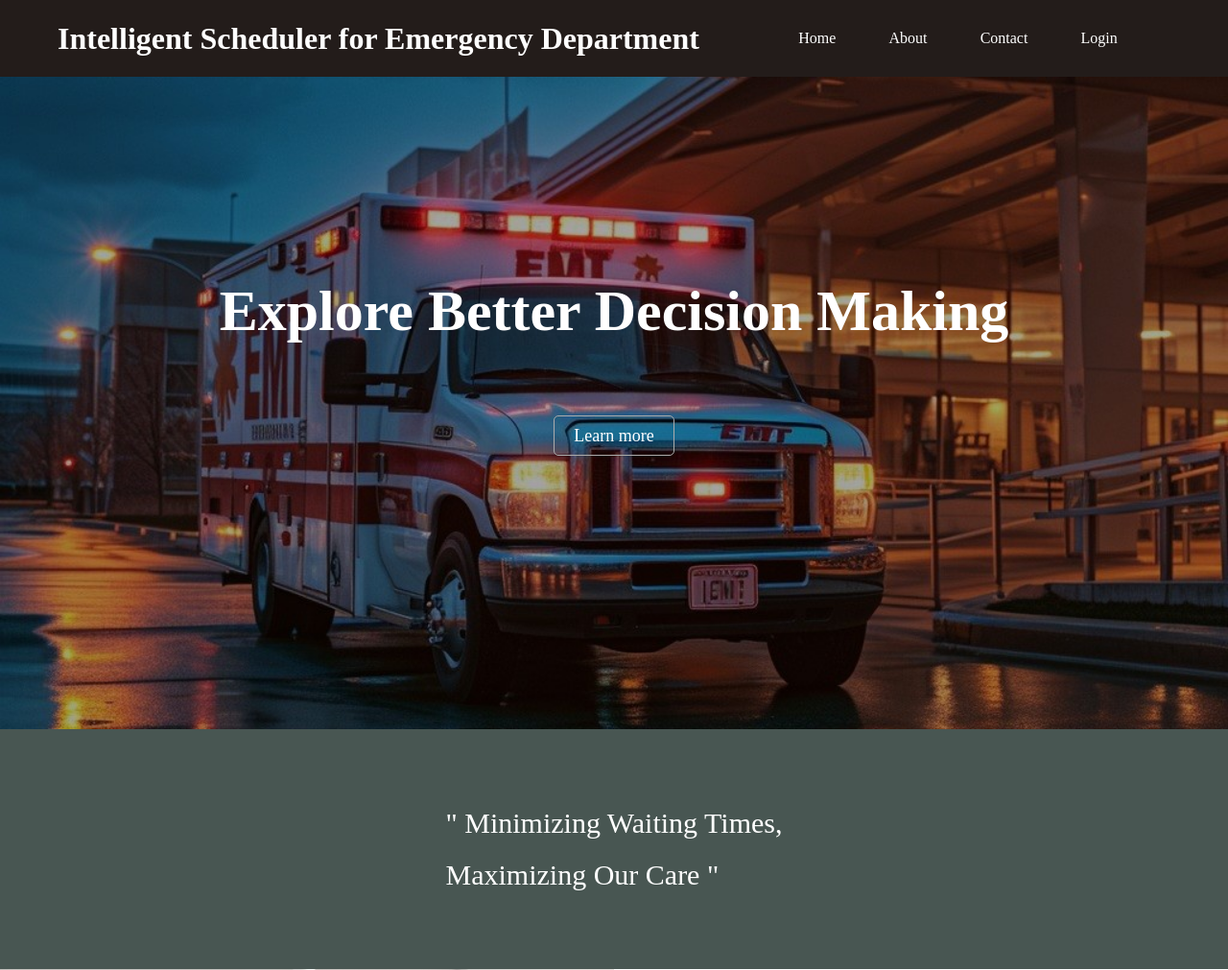
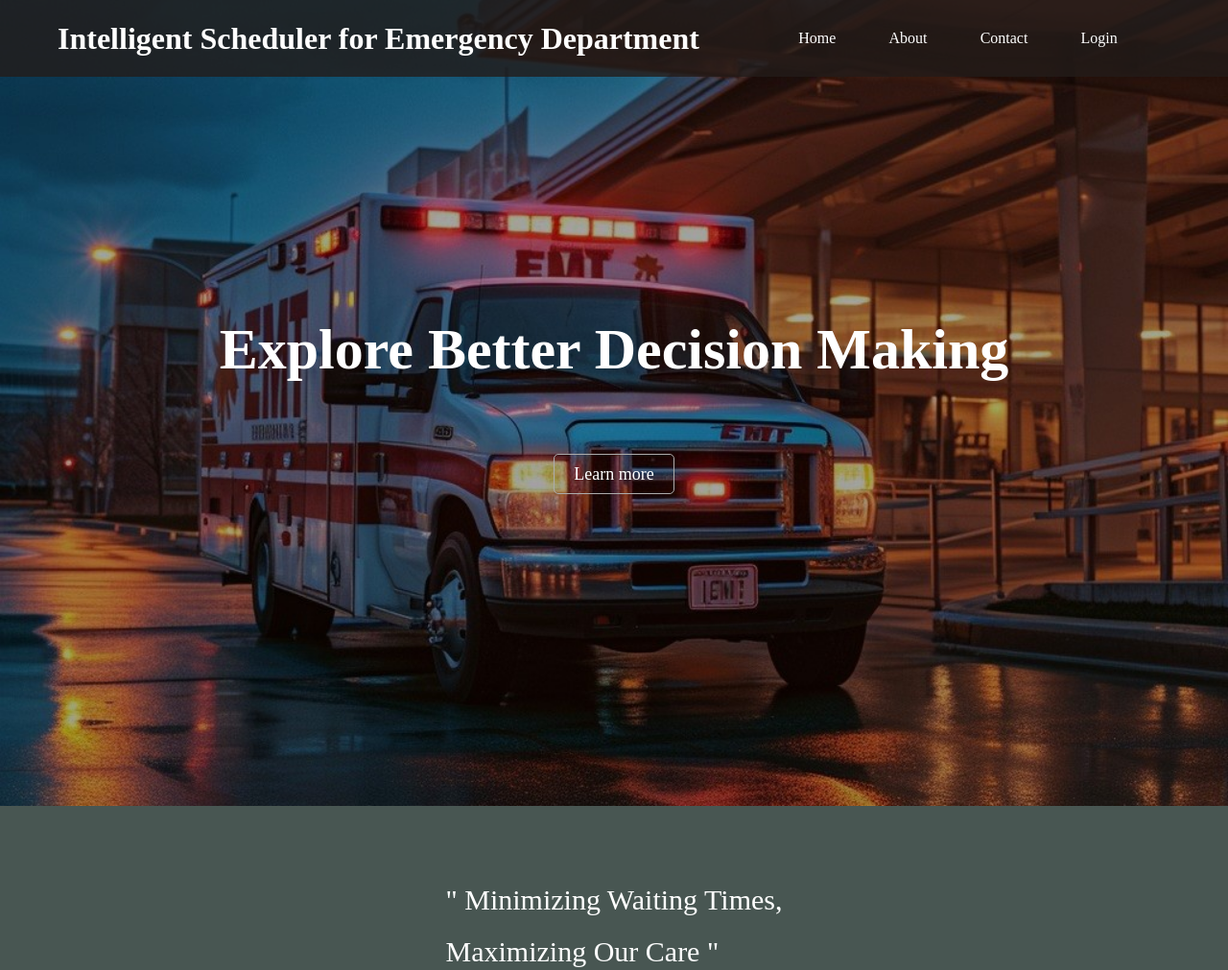
Before and after one commit to wang2653/Building-an-Intelligent-Job-Scheduler-for-Optimized-Request-Assignment, a Python web app: template templates/index.html in a window 1280 px wide; the page is wider, and only the part inside the window is pictured. Shown: the top 1011 px of that part at 96% size. Run offline with Jinja, Linux system fonts and the light colour scheme; the template is opened without the code that fills it, so the values that code supplies are empty.

Commit message:
modify web navigation bar

```diff
--- a/static/style.css
+++ b/static/style.css
@@ -6,10 +6,10 @@ html {
     scroll-behavior: smooth;
 }
 header {
-    background-color: #231c1a;
+    background-color: rgba(35, 28, 26, 0.8);
     height: 80px;
     width: 100%;
-    position: relative;
+    position: fixed;
 }
 h1 {
     color: white;
@@ -38,7 +38,7 @@ header a:hover {
 .explore {
     background-color: antiquewhite;
     color: white;
-    height: 85vh;
+    height: 105vh;
     background-image: url("../static/emergency1_dark.jpg");
     background-repeat: no-repeat;
     background-size: cover;
@@ -50,6 +50,7 @@ header a:hover {
 }
 .explore h2 {
     font-size: 60px;
+    margin-top: 80px;
 }
 .explore p {
     color: #fef7e6;
--- a/templates/index.html
+++ b/templates/index.html
@@ -11,15 +11,15 @@
     <h1>Intelligent Scheduler for Emergency Department</h1>
     <nav>
     <ul>
-        <li><a href="#">Home</a></li>
-        <li><a href="#">About</a></li>
+        <li><a href="#explore">Home</a></li>
+        <li><a href="https://github.com/wang2653/Building-an-Intelligent-Job-Scheduler-for-Optimized-Request-Assignment">About</a></li>
         <li><a href="#contact">Contact</a></li>
         <li><a href="#">Login</a></li>
     </ul>
     </nav>
     </header>
     <main>
-    <section class="explore">
+    <section id="explore" class="explore">
     <h2>Explore Better Decision Making</h2>
     <p><a href="https://github.com/wang2653/Building-an-Intelligent-Job-Scheduler-for-Optimized-Request-Assignment">Learn more</a></p>
     </section>
```
